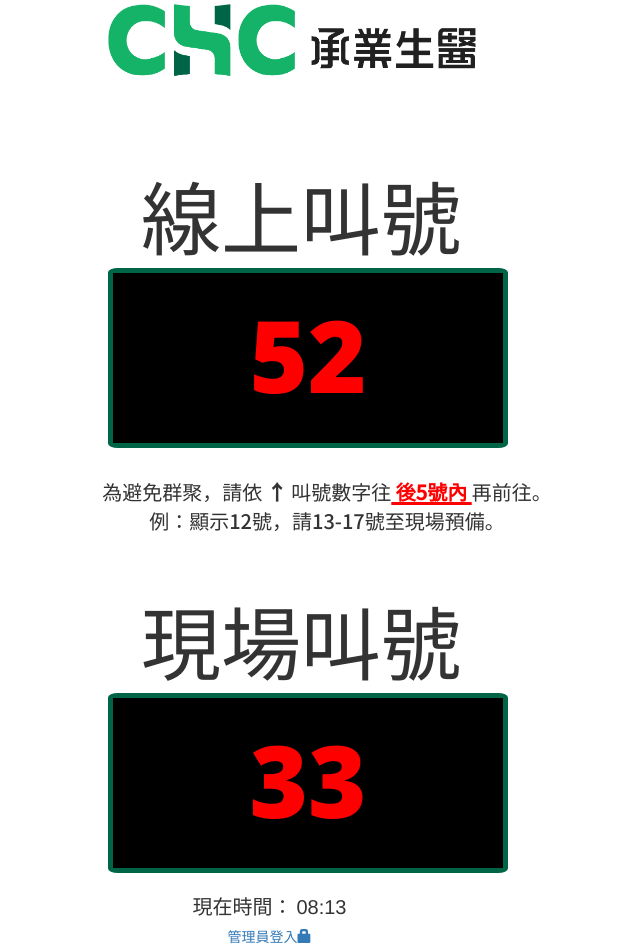
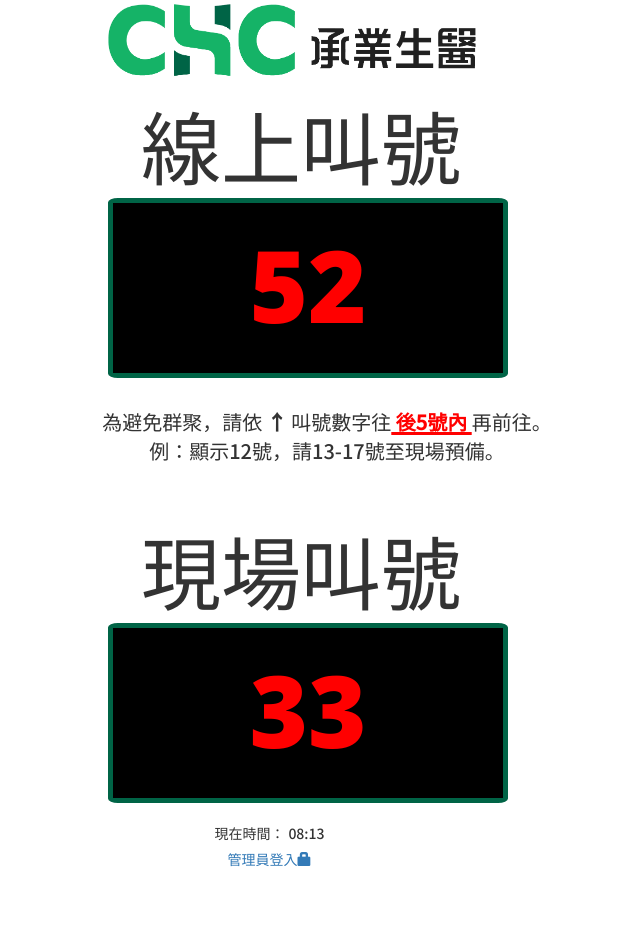
Before and after one commit to ktl1111/callSystem, a Django app: page /call/callnums in a window 1280 px wide. Shown: the whole page, without its empty margins (318-958 px from the left). After the commit the page ends 867 px from the top, so only its background shows below. Run offline with Django 4.2, Linux system fonts and the light colour scheme; data comes from the database, SQL or seed files in the repository.

Commit message:
edit css

```diff
--- a/static/css/base.css
+++ b/static/css/base.css
@@ -54,9 +54,9 @@ html{
     .row{
         width: 540px;
         text-align: center;
-        padding-top: 20px;
+        /*padding-top: -30px;*/
         padding-left: 25px;
-        /*margin-top: 20px;*/
+        margin-top: -50px;
         /*background-color: lightblue;*/
         /*margin-top: 80px;*/
         /*margin-left: 450px;*/
--- a/templates/call.html
+++ b/templates/call.html
@@ -27,9 +27,9 @@
 
     <br/>
     <div id="time_style">
-     <span style="font-size: 20px;">現在時間：</span> <span style="font-size: 20px;" id="time"></span>
+     <span style="font-size: 14px; font-family: 'Noto Sans TC', sans-serif;">現在時間：</span> <span style="font-size: 14px; font-family: 'Noto Sans TC', sans-serif;" id="time"></span>
 {#        <span style="margin-top: 90px;">現在時間：</span> <span ></span>#}
-     <div style="margin-top:5px;"><a href="{% url 'login' %}" class="top-menu">管理員登入<span class="glyphicon glyphicon-lock"></span></a></div>
+     <div style="margin-top:5px;font-family: 'Noto Sans TC', sans-serif;"><a href="{% url 'login' %}" class="top-menu">管理員登入<span class="glyphicon glyphicon-lock"></span></a></div>
     </div>
 
 {#    <script type="text/javascript" src="{% static 'js/portal.js' %}"/>#}
```
